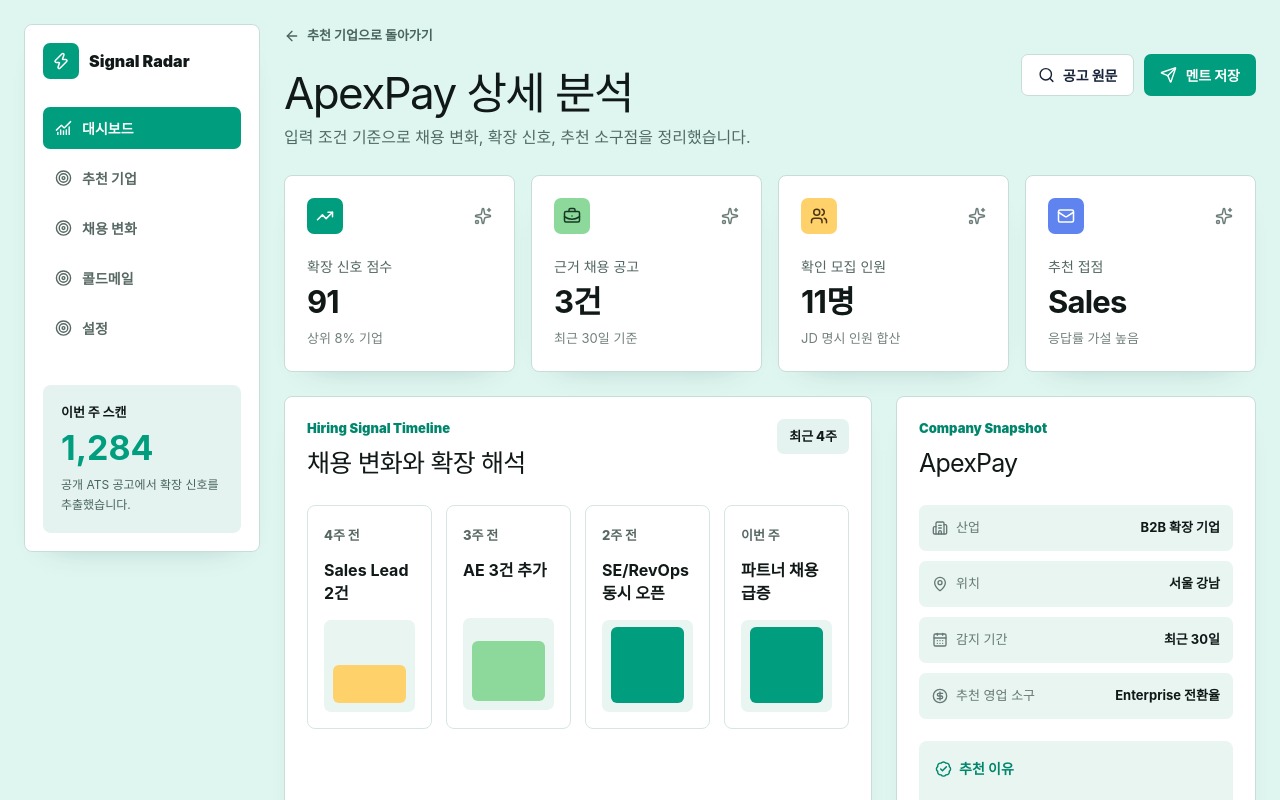
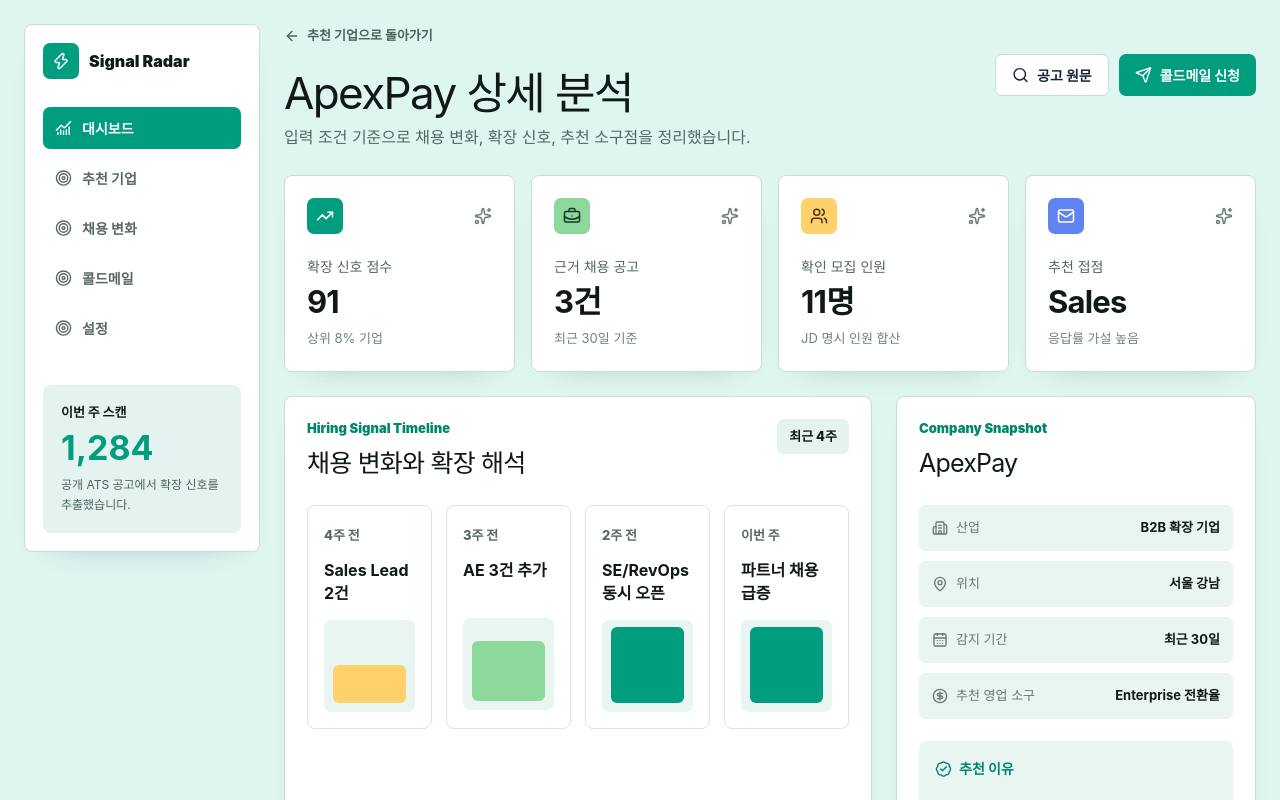
Before and after one commit to AL07-2026/AL07TEAM02, a React (Vite) app: page /results in a window 1280 px wide. Shown: the top 800 px of the page. Built offline with nearby package versions, Linux system fonts and the light colour scheme.

Commit message:
Connect cold email request flow

```diff
--- a/src/app/App.tsx
+++ b/src/app/App.tsx
@@ -17,7 +17,7 @@
   X,
 } from 'lucide-react';
 import { useEffect, useRef, useState } from 'react';
-import { createBrowserRouter } from 'react-router';
+import { createBrowserRouter, useLocation } from 'react-router';
 import { RouterProvider } from 'react-router/dom';
 
 import { TryPage } from '@/pages/TryPage';
@@ -25,6 +25,7 @@
 
 import { ColdEmailRequestPage } from '@/features/apply/ColdEmailRequestPage';
 import { mockTargetCompany } from '@/features/apply/mock-target-company';
+import type { TargetCompany } from '@/features/apply/types';
 
 declare global {
   interface Window {
@@ -595,6 +596,17 @@
   );
 }
 
+function ApplyPageRoute() {
+  const location = useLocation();
+  const targetCompany = (location.state as { targetCompany?: TargetCompany } | null)?.targetCompany;
+
+  return (
+    <ColdEmailRequestPage
+      targetCompany={targetCompany ?? (import.meta.env.DEV ? mockTargetCompany : undefined)}
+    />
+  );
+}
+
 const router = createBrowserRouter([
   { path: '/try', Component: TryPage },
   { path: '/experience', Component: TryPage },
@@ -603,10 +615,7 @@
   { path: '/try/results', Component: TryPage },
   { path: '/results', Component: ResultDetailPage },
   { path: '/result/:companyId', Component: ResultDetailPage },
-  {
-    path: '/apply',
-    element: <ColdEmailRequestPage targetCompany={import.meta.env.DEV ? mockTargetCompany : undefined} />,
-  },
+  { path: '/apply', Component: ApplyPageRoute },
   { path: '*', Component: LandingPage },
 ]);
 
--- a/src/pages/ResultDetailPage.tsx
+++ b/src/pages/ResultDetailPage.tsx
@@ -178,10 +178,23 @@
                 <Search aria-hidden="true" />
                 공고 원문
               </a>
-              <button className="primary-action" type="button">
+              <Link
+                className="primary-action"
+                state={{
+                  targetCompany: {
+                    id: companyId,
+                    name: companyName,
+                    industry: 'B2B 확장 기업',
+                    hiringChange: analysis.hiringSituation,
+                    expansionSignal: analysis.interpretation,
+                    recommendationReason: analysis.recommendationReasons[0],
+                  },
+                }}
+                to="/apply"
+              >
                 <Send aria-hidden="true" />
-                멘트 저장
-              </button>
+                콜드메일 신청
+              </Link>
             </div>
           </div>
 
--- a/src/pages/TryPage.tsx
+++ b/src/pages/TryPage.tsx
@@ -77,6 +77,22 @@
   gyeonggi: '경기',
   busan: '부산',
 };
+
+type SearchPayload = TrySearchResponse | { error?: string };
+
+async function readSearchPayload(response: Response): Promise<SearchPayload> {
+  const body = await response.text();
+
+  if (!body.trim()) {
+    throw new Error('검색 서버에서 응답을 받지 못했습니다. 잠시 후 다시 시도해주세요.');
+  }
+
+  try {
+    return JSON.parse(body) as SearchPayload;
+  } catch {
+    throw new Error('검색 서버의 응답 형식이 올바르지 않습니다. 잠시 후 다시 시도해주세요.');
+  }
+}
 
 type TrialForm = {
   userType: UserType | '';
@@ -359,7 +375,7 @@
           region: searchForm.region,
         } satisfies TrySearchRequest),
       });
-      const payload = (await response.json()) as TrySearchResponse | { error?: string };
+      const payload = await readSearchPayload(response);
       if (!response.ok || !('matches' in payload)) {
         throw new Error('error' in payload ? payload.error : '기업 검색에 실패했습니다.');
       }
```
Also changed, not shown: 1 other file (tests, documents, lock files or other folders).
